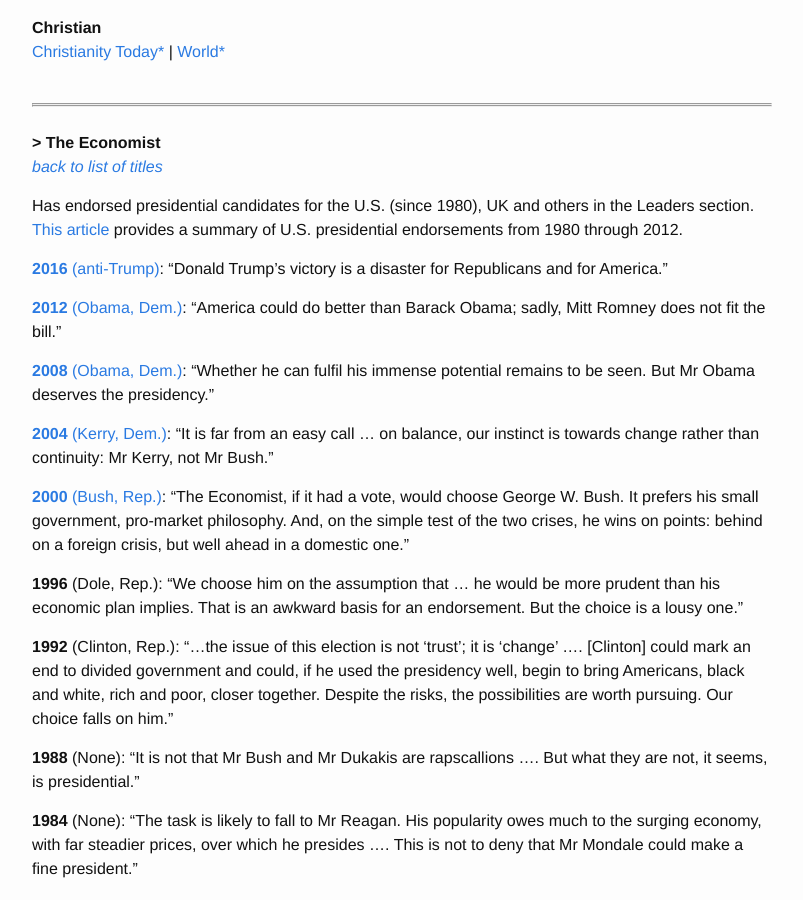
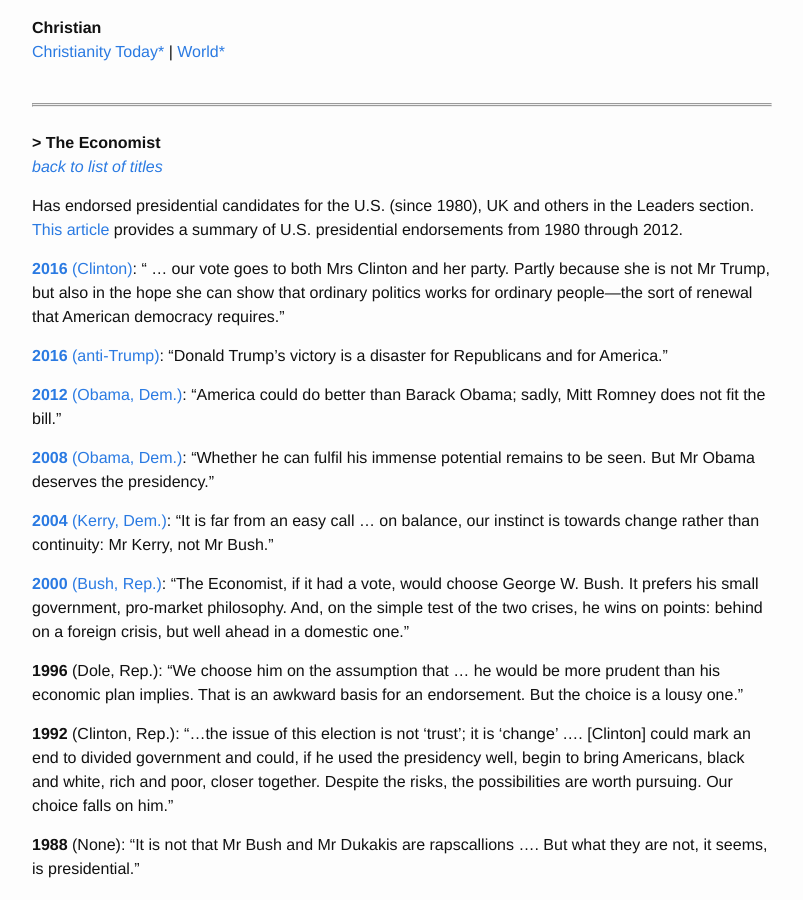
Before and after one commit to underthecurve/underthecurve.github.io, a Jekyll site: the page built from _posts/2016-10-24-magazine-pres-endorse.md, in a window 1280 px wide and 900 px high, scrolled down 1687 px. Shown: the whole window, without its empty margins (238-1041 px from the left). Built offline with Jekyll 4.4.1, drawn with Linux system fonts in a browser that asks for light colours; comment, search, counter and statistics services are not loaded.

Commit message:
update economist

```diff
--- a/_posts/2016-10-24-magazine-pres-endorse.md
+++ b/_posts/2016-10-24-magazine-pres-endorse.md
@@ -57,6 +57,8 @@
 [*back to list of titles*](#Top)
 
 Has endorsed presidential candidates for the U.S. (since 1980), UK and others in the Leaders section. [This article](http://www.economist.com/blogs/democracyinamerica/2012/11/us-presidential-endorsements) provides a summary of U.S. presidential endorsements from 1980 through 2012.
+
+[**2016** (Clinton)](http://www.economist.com/news/leaders/21709540-why-we-would-cast-our-hypothetical-vote-hillary-clinton-americas-best-hope?zid=309&ah=80dcf288b8561b012f603b9fd9577f0e): " ... our vote goes to both Mrs Clinton and her party. Partly because she is not Mr Trump, but also in the hope she can show that ordinary politics works for ordinary people—the sort of renewal that American democracy requires."
 
 [**2016** (anti-Trump)](http://www.economist.com/news/leaders/21698251-donald-trumps-victory-disaster-republicans-and-america-trumpu2019s-triumph): "Donald Trump’s victory is a disaster for Republicans and for America."
 
```
Also changed, not shown: images/magazines.svg.
